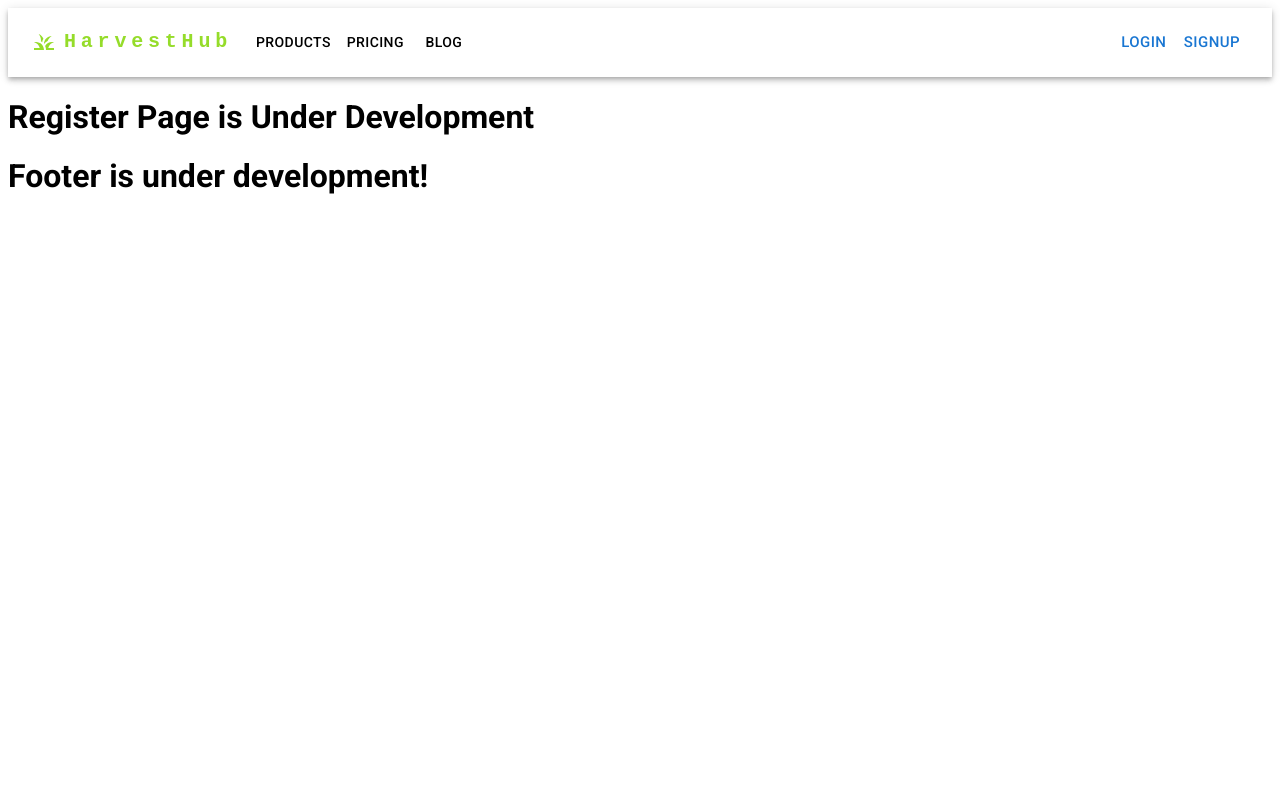
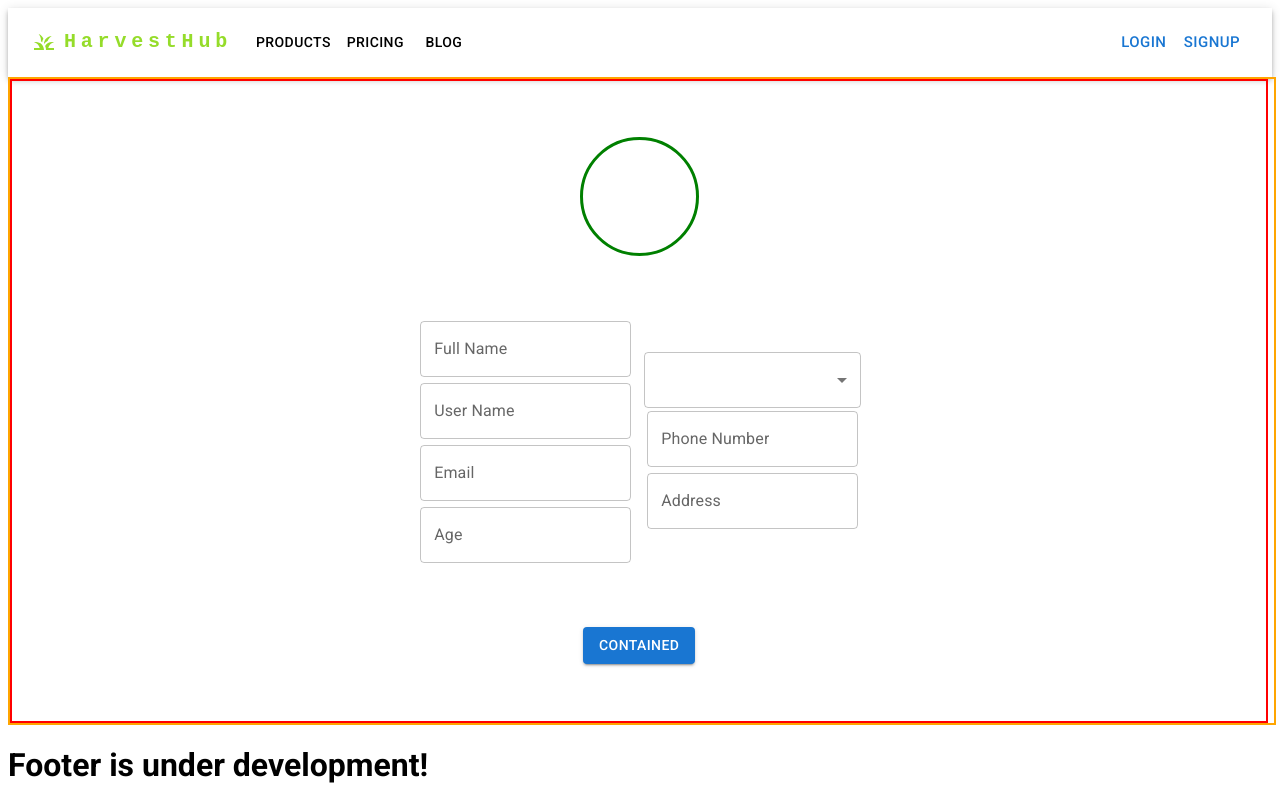
Before and after one commit to Aadi-124/HarvestHub, a React (Vite) app in the folder Frontend/: page /register in a window 1280 px wide. Built offline with nearby package versions, Linux system fonts and the light colour scheme.

Commit message:
Regster Page Development Started!

```diff
--- a/Frontend/package.json
+++ b/Frontend/package.json
@@ -16,9 +16,11 @@
     "@mui/lab": "^6.0.0-beta.18",
     "@mui/material": "^6.1.9",
     "@mui/styled-engine-sc": "^6.1.9",
+    "@mui/x-date-pickers": "^7.23.1",
     "harvesthub-frontend": "file:",
     "react": "^18.3.1",
     "react-dom": "^18.3.1",
+    "react-hook-form": "^7.54.1",
     "react-router-dom": "^7.0.2",
     "styled-components": "^6.1.13"
   },
--- a/Frontend/src/Components/Components.css
+++ b/Frontend/src/Components/Components.css
@@ -1,5 +1,9 @@
 
 @import url('https://fonts.googleapis.com/css2?family=Quicksand:wght@300..700&family=Roboto:ital,wght@0,100;0,300;0,400;0,500;0,700;0,900;1,100;1,300;1,400;1,500;1,700;1,900&family=Ubuntu:ital,wght@0,300;0,400;0,500;0,700;1,300;1,400;1,500;1,700&display=swap');
+
+
+
+
 /* Login Page:- */
 
 
@@ -41,3 +45,60 @@ body{
     color: rgb(46, 139, 205);
     font-size: 50px;
 }
+
+
+
+
+
+/* ============================================================================================================================================================================================== */
+
+
+/* Register Page */
+
+.register{
+    /* height: 1cm; */
+    width: 4cm;
+    display:flex;
+    align-items: center;
+    border:2px solid orange;
+
+}
+
+#profile_pic_div{
+    border:3px solid green;
+    width: 3cm;
+    height: 3cm;
+    border-radius: 50%;
+}
+
+
+.register_container{
+    border:2px solid red;
+    display: flex;
+    justify-content: space-evenly;
+    flex-direction: column;
+    align-items: center;
+    width: 98vw;
+    height: 80vh;
+}
+
+.register_sub_container{
+    height: fit-content;
+    display: flex;
+    justify-content: center;
+    flex-direction: row;
+    align-items: center;
+    width: fit-content;
+    flex-wrap: wrap;
+}
+
+.register_sub_inner_container{
+
+    display: flex;
+    flex-direction: column;
+    margin: 5px;
+}
+
+.inputs{
+    margin:20px;
+}
--- a/Frontend/src/Components/Register.jsx
+++ b/Frontend/src/Components/Register.jsx
@@ -1,7 +1,76 @@
-export default function Register(){
-    return(
+
+
+import TextField from '@mui/material/TextField';
+import { useForm } from "react-hook-form";
+import Button from '@mui/material/Button';
+import Select from '@mui/material/Select';
+import InputLabel from '@mui/material/InputLabel';
+import MenuItem from '@mui/material/MenuItem';
+import React from 'react';
+import FormControlLabel from '@mui/material/FormControlLabel';
+export default function Register() {
+
+
+    const {
+        register,
+        handleSubmit,
+        formState: { errors },
+
+    } = useForm();
+
+    const onSubmit = (data) => {
+        console.log(data);
+    }
+
+    const [age, setAge] = React.useState('');
+
+  const handleChange = (event) => {
+    setAge(event.target.value);
+  };
+
+
+    return (
         <>
-            <h1>Register Page is Under Development</h1>
+            <div className="register" style={{ width: "100%" }}>
+                <form onSubmit={handleSubmit(onSubmit)}>
+                    <div className='register_container'>
+                        <div className='register_sub_container' id='profile_pic_div'>
+                        </div>
+
+                        <div className="register_sub_container">
+
+                            <div className='register_sub_inner_container'>
+
+                                <TextField style={{ margin: "3px" }} id="input1" className="inputs"  {...register("fullname")} label="Full Name" variant="outlined" />
+                                <TextField style={{ margin: "3px" }} id="input2" className="inputs"  {...register("username")} label="User Name" variant="outlined" />
+                                <TextField style={{ margin: "3px" }} id="input3" className="inputs" {...register("email")} label="Email" type='email' variant="outlined" />
+                                <TextField style={{ margin: "3px" }} id="input4" className="inputs" {...register("age")} label="Age" type='number' variant="outlined" />
+                            </div>
+
+                            <div className='register_sub_inner_container'>
+                                <Select
+
+                                    label="Age"
+                                    onChange={handleChange}
+                                >
+                                    <MenuItem value="">
+                                        <em>None</em>
+                                    </MenuItem>
+                                    <MenuItem value={10}>Ten</MenuItem>
+                                    <MenuItem value={20}>Twenty</MenuItem>
+                                    <MenuItem value={30}>Thirty</MenuItem>
+                                </Select>
+                                <TextField style={{ margin: "3px" }} className='inputs' {...register("PhoneNumber")} label="Phone Number" variant="outlined" />
+                                <TextField style={{ margin: "3px" }} className='inputs' {...register("Address")} label="Address" type='text' variant="outlined" />
+                            </div>
+
+                        </div>
+                        <div>
+                            <Button variant="contained" type='submit'>Contained</Button>
+                        </div>
+                    </div>
+                </form>
+            </div>
 
         </>
     );
```
Also changed, not shown: 2 other files (tests, documents, lock files or other folders).
